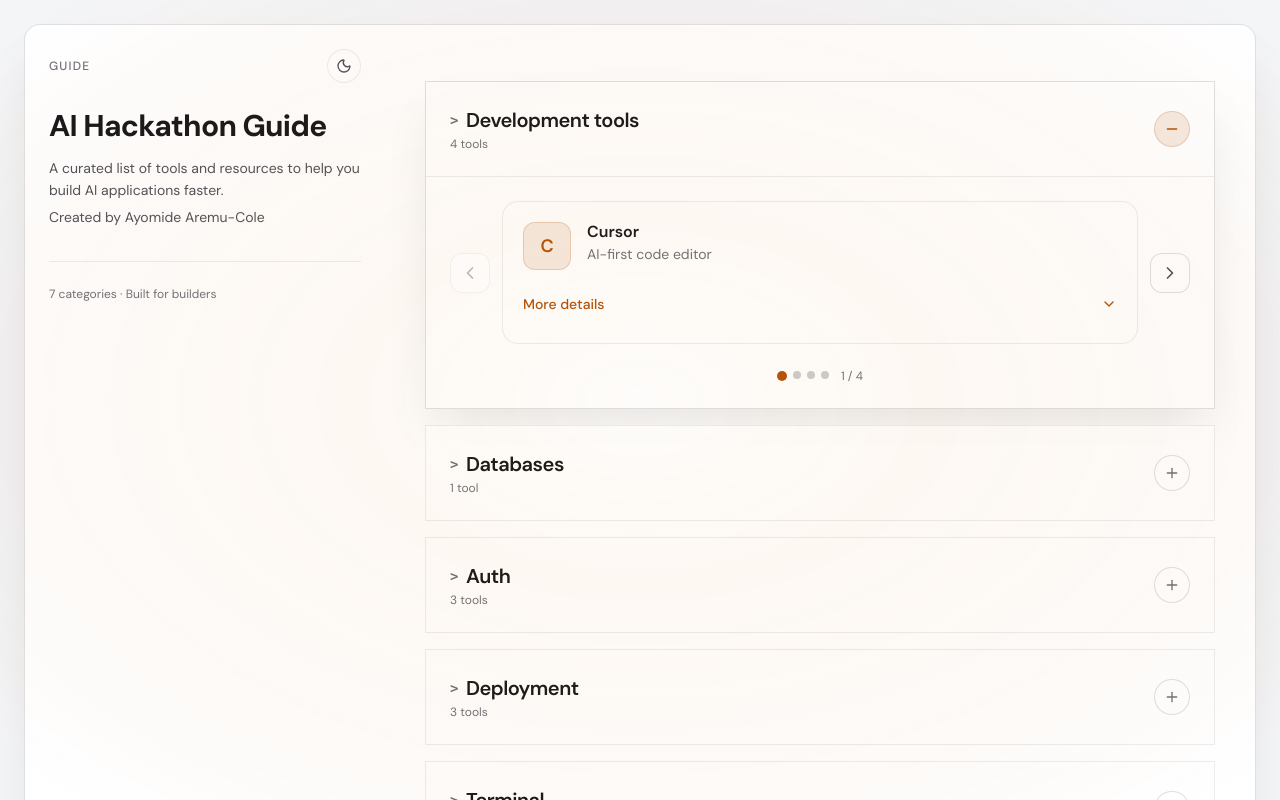
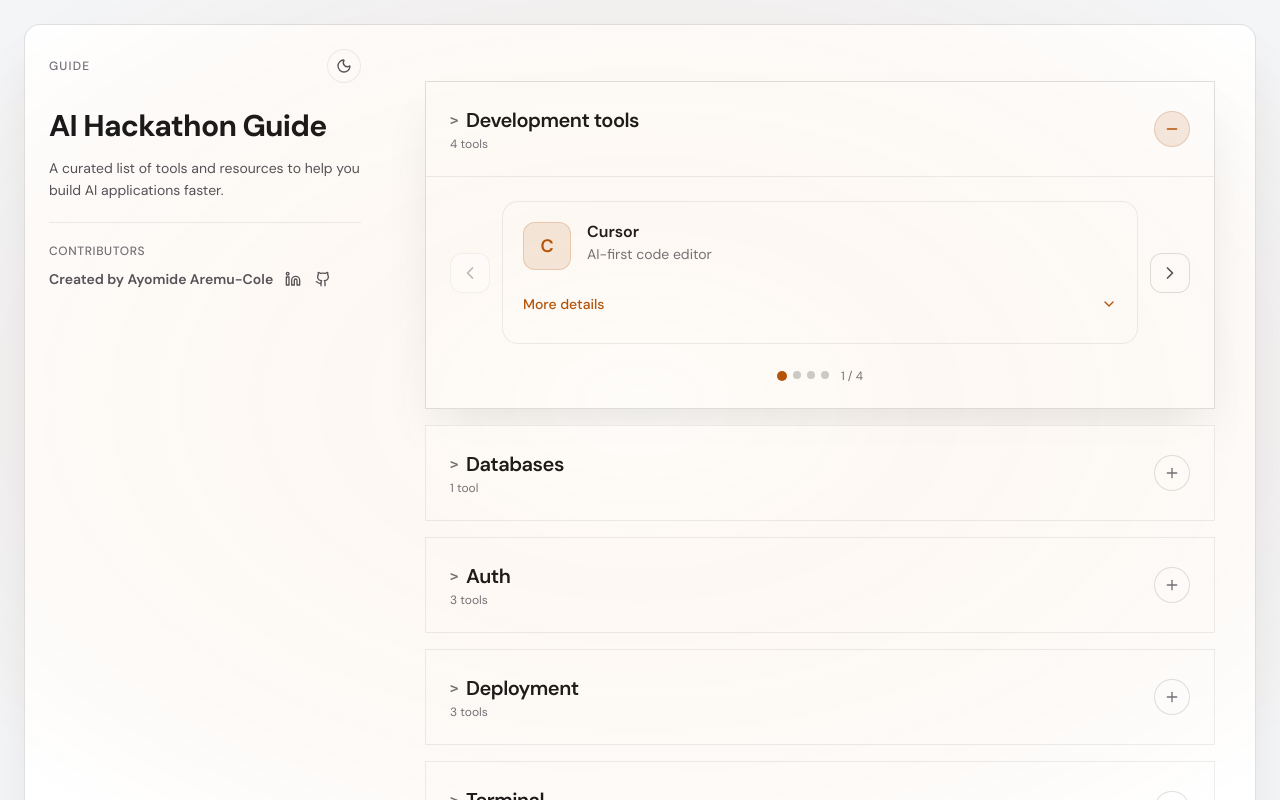
Before and after one commit to ayomidecole/AI-Hackathon-Guide, a React (Vite) app: page / in a window 1280 px wide. Shown: the top 800 px of the page. Built offline with nearby package versions, Linux system fonts and the light colour scheme; a web font is replaced by a local one.

Commit message:
feat: enhance contributors section with LinkedIn and GitHub links
Updated the contributors section to include social media links for Ayomide Aremu-Cole, improving visibility and accessibility. Adjusted styling for better presentation.

```diff
--- a/src/App.tsx
+++ b/src/App.tsx
@@ -2,7 +2,7 @@ import { useState, useEffect } from 'react';
 import { SectionPanel } from './components/SectionPanel';
 import { ToolCarousel } from './components/ToolCarousel';
 import { sections } from './content/sections';
-import { Sun, Moon } from 'lucide-react';
+import { Sun, Moon, Linkedin, Github } from 'lucide-react';
 
 const THEME_KEY = 'ai-hackathon-guide-theme';
 type Theme = 'light' | 'dark';
@@ -92,16 +92,35 @@ function App() {
                                 A curated list of tools and resources to help
                                 you build AI applications faster.
                             </p>
-                            <p className="mt-1 text-sm text-[var(--text-secondary)] leading-relaxed">
-                                Created by Ayomide Aremu-Cole
-                            </p>
                             <div
-                                className="mt-6 md:mt-8 pt-4 md:pt-6 border-t"
+                                className="mt-4 md:mt-5 pt-4 md:pt-5 border-t"
                                 style={{ borderColor: 'var(--border-subtle)' }}
                             >
-                                <p className="text-xs text-[var(--text-muted)]">
-                                    {sections.length} categories · Built for
-                                    builders
+                                <p className="text-xs font-medium text-[var(--text-muted)] uppercase tracking-wider mb-2">
+                                    Contributors
+                                </p>
+                                <p className="text-sm text-[var(--text-secondary)] leading-relaxed font-semibold flex items-center gap-2 flex-wrap">
+                                    Created by Ayomide Aremu-Cole
+                                    <span className="inline-flex items-center gap-1.5">
+                                        <a
+                                            href="https://www.linkedin.com/in/ayomidecole98/"
+                                            target="_blank"
+                                            rel="noopener noreferrer"
+                                            className="p-1 rounded transition-colors hover:opacity-80 focus:outline-none focus-visible:ring-2 focus-visible:ring-[var(--accent)]"
+                                            aria-label="Ayomide Aremu-Cole on LinkedIn"
+                                        >
+                                            <Linkedin className="w-4 h-4" />
+                                        </a>
+                                        <a
+                                            href="https://github.com/ayomidecole"
+                                            target="_blank"
+                                            rel="noopener noreferrer"
+                                            className="p-1 rounded transition-colors hover:opacity-80 focus:outline-none focus-visible:ring-2 focus-visible:ring-[var(--accent)]"
+                                            aria-label="Ayomide Aremu-Cole on GitHub"
+                                        >
+                                            <Github className="w-4 h-4" />
+                                        </a>
+                                    </span>
                                 </p>
                             </div>
                         </div>
@@ -125,7 +144,9 @@ function App() {
                                         <SectionPanel
                                             key={section.id}
                                             section={section}
-                                            isOpen={openSectionId === section.id}
+                                            isOpen={
+                                                openSectionId === section.id
+                                            }
                                             onToggle={() =>
                                                 toggleSection(section.id)
                                             }
@@ -135,7 +156,9 @@ function App() {
                                                     {contributors.map(
                                                         (contributor) => (
                                                             <li
-                                                                key={contributor}
+                                                                key={
+                                                                    contributor
+                                                                }
                                                                 className="text-sm text-[var(--text-secondary)]"
                                                             >
                                                                 {contributor}
```
